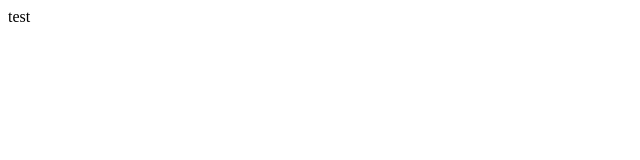
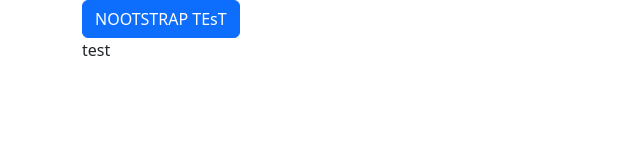
Before and after one commit to Woukie/lucaseldon.com, a website: page index.html in a window 1280 px wide. Shown: the whole page, without its empty margins (0-640 px from the left). Drawn offline with nearby package versions, Linux system fonts and the light colour scheme.

Commit message:
Added bootstrap with node

```diff
--- a/index.html
+++ b/index.html
@@ -5,11 +5,15 @@
   <meta charset='utf-8'>
   <meta http-equiv='X-UA-Compatible' content='IE=edge'>
   <title>Page Title</title>
+  <link href="./node_modules/bootstrap/dist/css/bootstrap.css" rel="stylesheet">
   <meta name='viewport' content='width=device-width, initial-scale=1'>
 </head>
 
 <body>
-  test
+  <div class="container">
+    <button type="button" class="btn btn-primary">NOOTSTRAP TEsT</button>
+    <p>test</p>
+  </div>
 </body>
 
 </html>
--- /dev/null
+++ b/package.json
@@ -0,0 +1,5 @@
+{
+  "dependencies": {
+    "bootstrap": "^5.3.3"
+  }
+}
```
Also changed, not shown: 1 other file.
